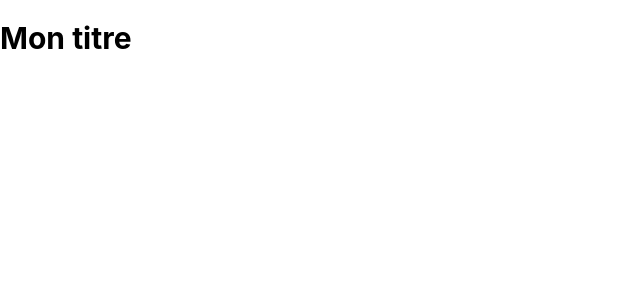
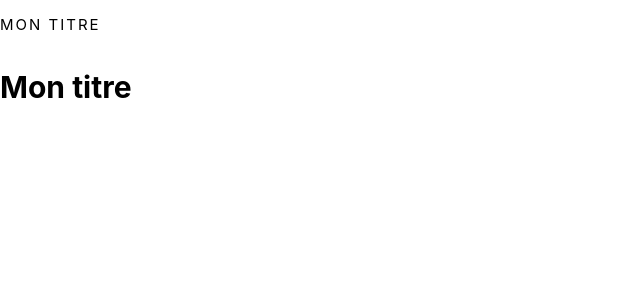
Before and after one commit to elprofa/Dubani-website, a Next.js app: page /teste in a window 1280 px wide. Shown: the top 300 px of the page, without its empty margins (0-640 px from the left). Built offline with nearby package versions, Linux system fonts and the light colour scheme.

Commit message:
EndSousTitre

```diff
--- /dev/null
+++ b/pages/components/SousTitre/SousTitre.stc.js
@@ -0,0 +1,13 @@
+import styled from "styled-components";
+
+export const SousTitreStc = styled.p`
+    font-size: 15px;
+    text-transform: uppercase;
+    letter-spacing: 2px;
+    padding-bottom: 15px;
+    position: relative;
+    color: ${props => props.color || "#000"};
+
+`;
+
+export default SousTitreStc;
--- /dev/null
+++ b/pages/components/SousTitre/index.js
@@ -0,0 +1,9 @@
+import { SousTitreStc } from './SousTitre.stc';
+
+const SousTitre = (props) => {
+  const { texte, color } = props;
+
+  return <SousTitreStc color={color}>{texte}</SousTitreStc>;
+};
+
+export default SousTitre;
--- a/pages/omponents/Titre/index.js
+++ b/pages/components/Titre/index.js
@@ -1,4 +1,3 @@
-import react from 'react'
 import { TitreStc } from './Titre.stc';
 
 const Titre = (props) => {
--- a/pages/teste.js
+++ b/pages/teste.js
@@ -1,11 +1,14 @@
 import React from 'react'
-import styled from "styled-components";
-import Titre from './omponents/Titre';
+import Titre from './components/Titre';
+import SousTitre from './components/SousTitre';
 
 
 export default function teste() {
     return (
-        <Titre color='#000000' texte='Mon titre' />
+        <div>
+            <SousTitre color='#000000' texte='Mon titre' />
+            <Titre color='#000000' texte='Mon titre' />
+        </div>
 
     )
 }
```
Also changed, not shown: pages/components/Titre/Titre.stc.js (renamed from pages/omponents/Titre/Titre.stc.js).
